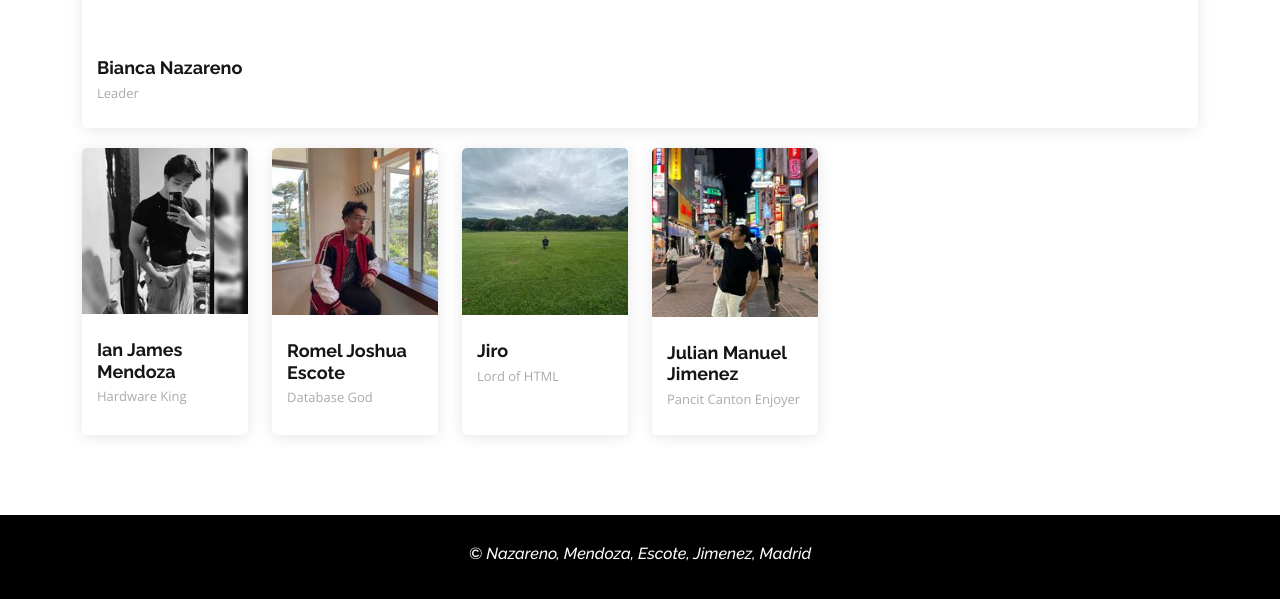
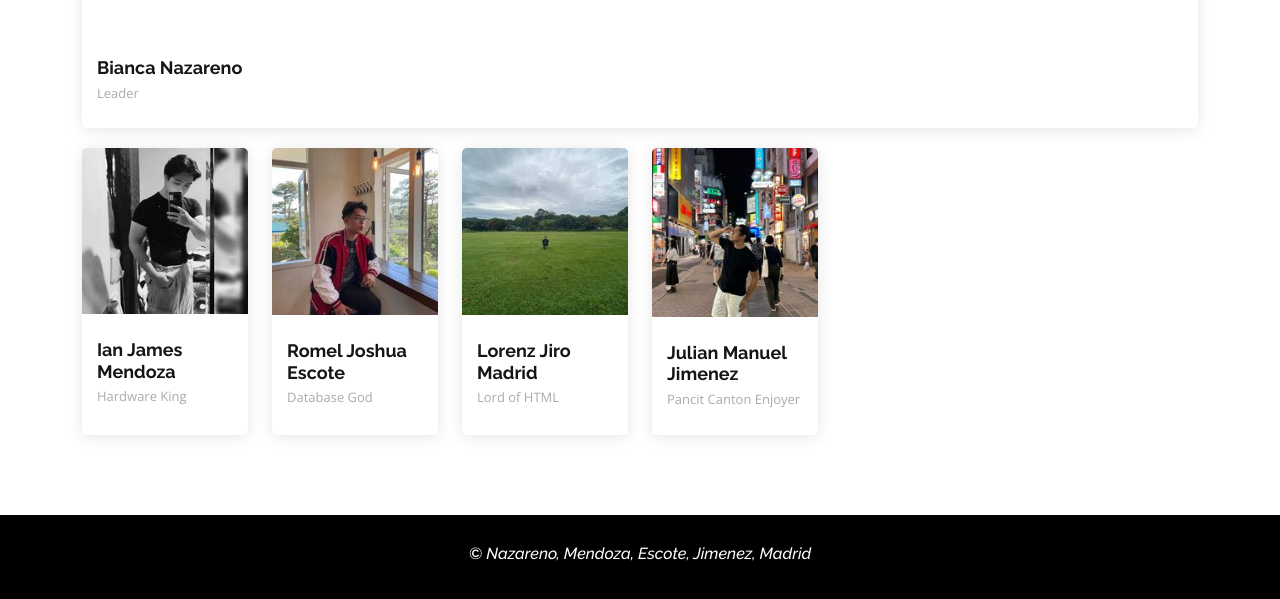
Before and after one commit to Jiromen/Laser-Visitor-Counter-Frontend, a plain HTML site: page index.html in a window 1280 px wide. Shown: the part 2658-3257 px from the top of the page. Drawn offline with nearby package versions, Linux system fonts and the light colour scheme; files whose address does not match are found by name.

Commit message:
Update index.html

```diff
--- a/index.html
+++ b/index.html
@@ -178,7 +178,7 @@
 
               </div>
               <div class="member-info">
-                <h4>Jiro</h4>
+                <h4>Lorenz Jiro Madrid</h4>
                 <span>Lord of HTML</span>
               </div>
             </div>
```
